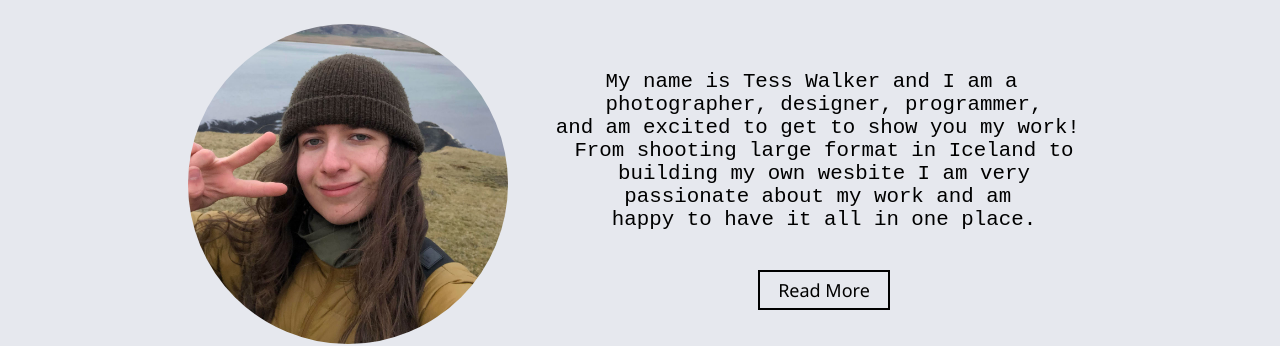
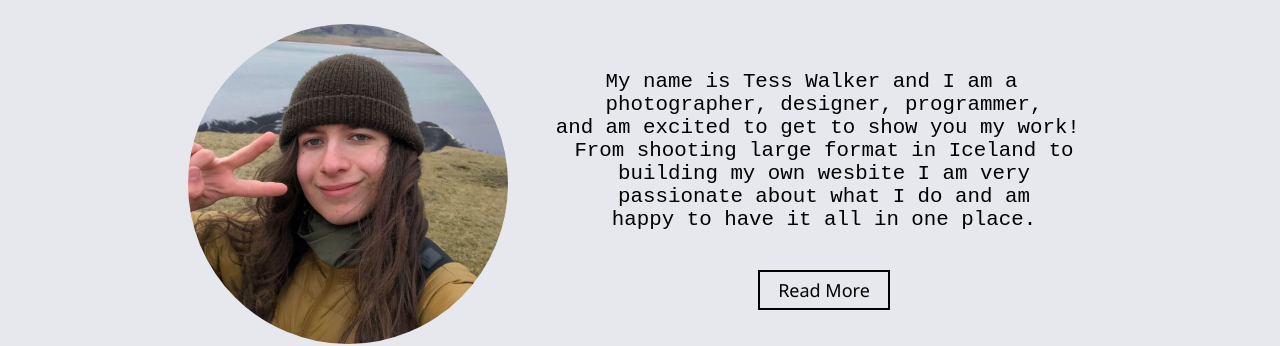
Before and after one commit to gitess2/gitess2.github.io, a plain HTML site: page index.html in a window 1280 px wide. Shown: the part 186-532 px from the top of the page. Drawn offline with Linux system fonts and the light colour scheme.

Commit message:
I think you spelled something wrong...

```diff
--- a/index.html
+++ b/index.html
@@ -40,7 +40,7 @@ photographer, designer, programmer,
 and am excited to get to show you my work!
 From shooting large format in Iceland to
 building my own wesbite I am very
-passionate about my work and am
+passionate about what I do and am
 happy to have it all in one place.
                     </pre>
                     <a id="read-more" href="about.html"><button class="read-more">Read More</button></a>
```
